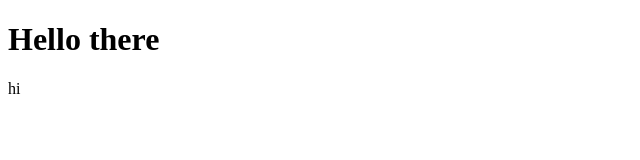
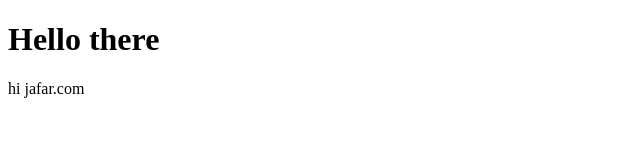
Before and after one commit to abbassmortazavi/kuber-argocd, a plain HTML site: page index.html in a window 1280 px wide. Shown: the full height of the page, 0-640 px from the left. Drawn offline with Linux system fonts and the light colour scheme.

Commit message:
Update index.html

```diff
--- a/index.html
+++ b/index.html
@@ -6,6 +6,6 @@
 </head>
 <body>
 <h1>Hello there</h1>
-    <p>hi</p>
+    <p>hi jafar.com</p>
 </body>
 </html>
```
